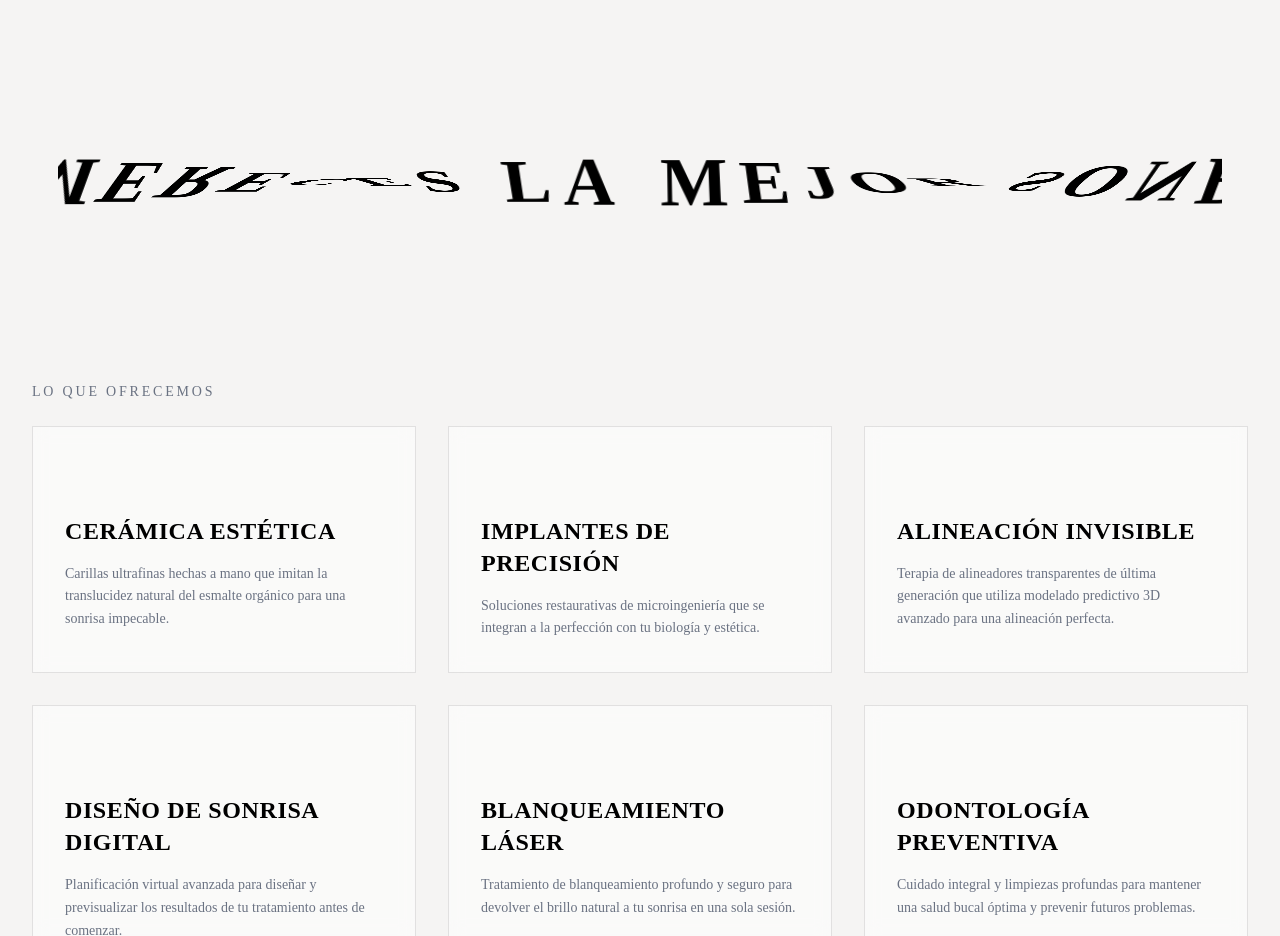
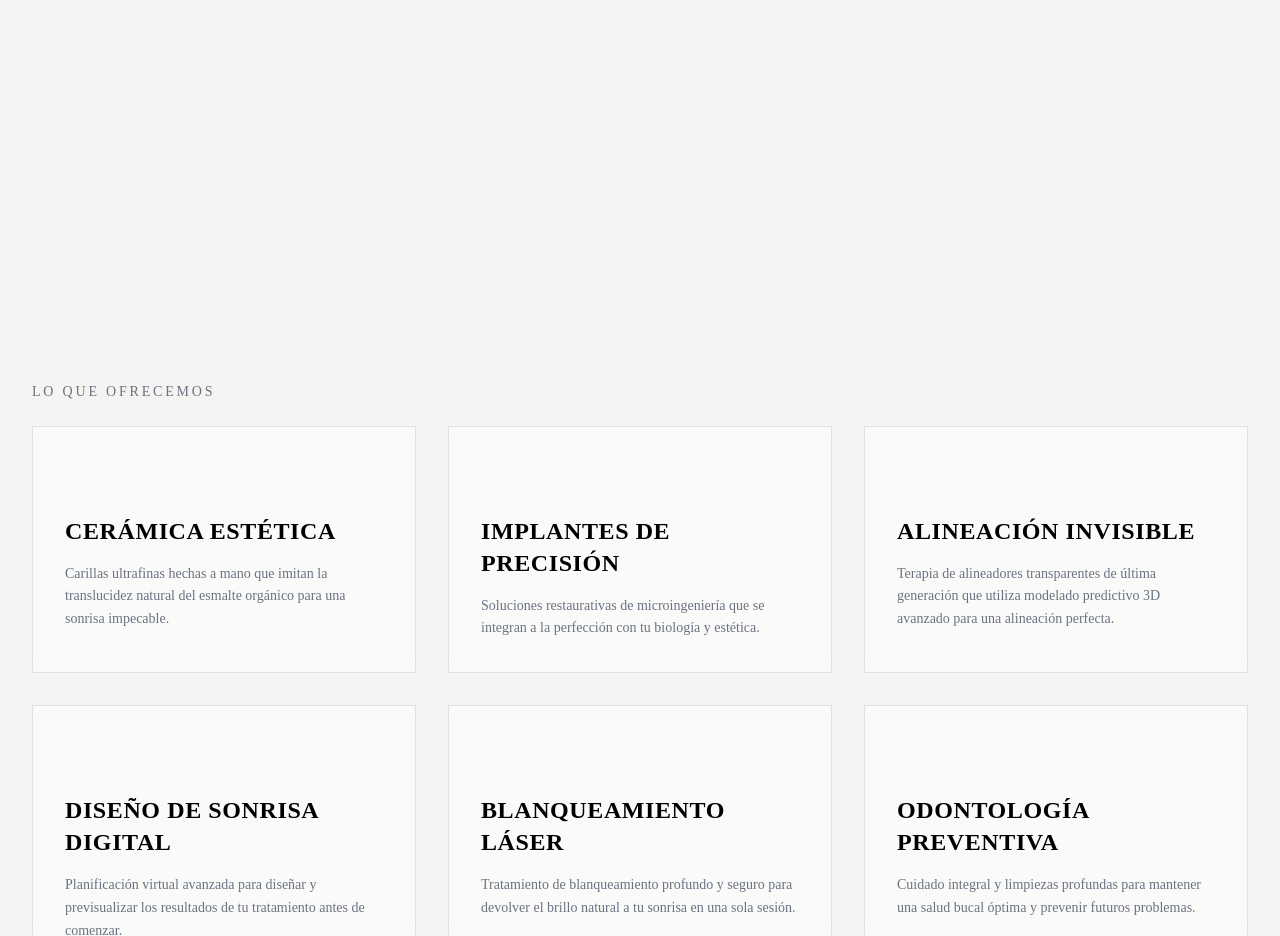
Before and after one commit to dfloresdaniel77-gif/dental-valez-demo, a Next.js app: page / in a window 1280 px wide. Shown: the part 3000-3936 px from the top of the page. Built offline with nearby package versions, Linux system fonts and the light colour scheme.

Commit message:
fix: clamp text scroll animation to stay formed and increase scramble intensity

```diff
--- a/src/components/ui/text-scroll-animation.tsx
+++ b/src/components/ui/text-scroll-animation.tsx
@@ -43,13 +43,14 @@ const CharacterV1 = ({
   const isSpace = char === " ";
   const distanceFromCenter = index - centerIndex;
 
-  const x = useTransform(scrollYProgress, [0, 0.5], [distanceFromCenter * 50, 0]);
-  const rotateX = useTransform(scrollYProgress, [0, 0.5], [distanceFromCenter * 50, 0]);
+  const x = useTransform(scrollYProgress, [0, 0.4, 1], [distanceFromCenter * 150, 0, 0]);
+  const rotateX = useTransform(scrollYProgress, [0, 0.4, 1], [distanceFromCenter * 150, 0, 0]);
+  const opacity = useTransform(scrollYProgress, [0, 0.3, 1], [0, 1, 1]);
 
   return (
     <motion.span
       className={cn("inline-block text-black", isSpace && "w-4")}
-      style={{ x, rotateX }}
+      style={{ x, rotateX, opacity }}
     >
       {char}
     </motion.span>
```
